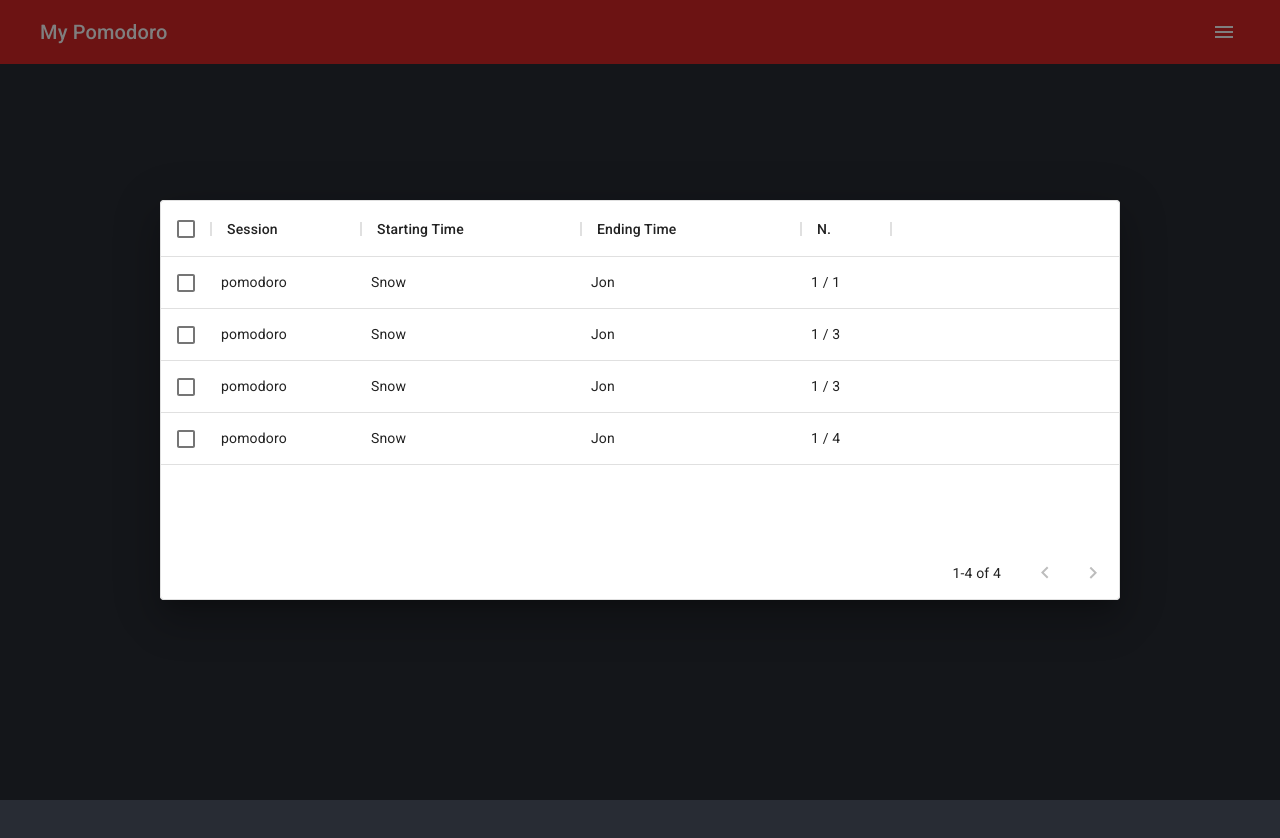
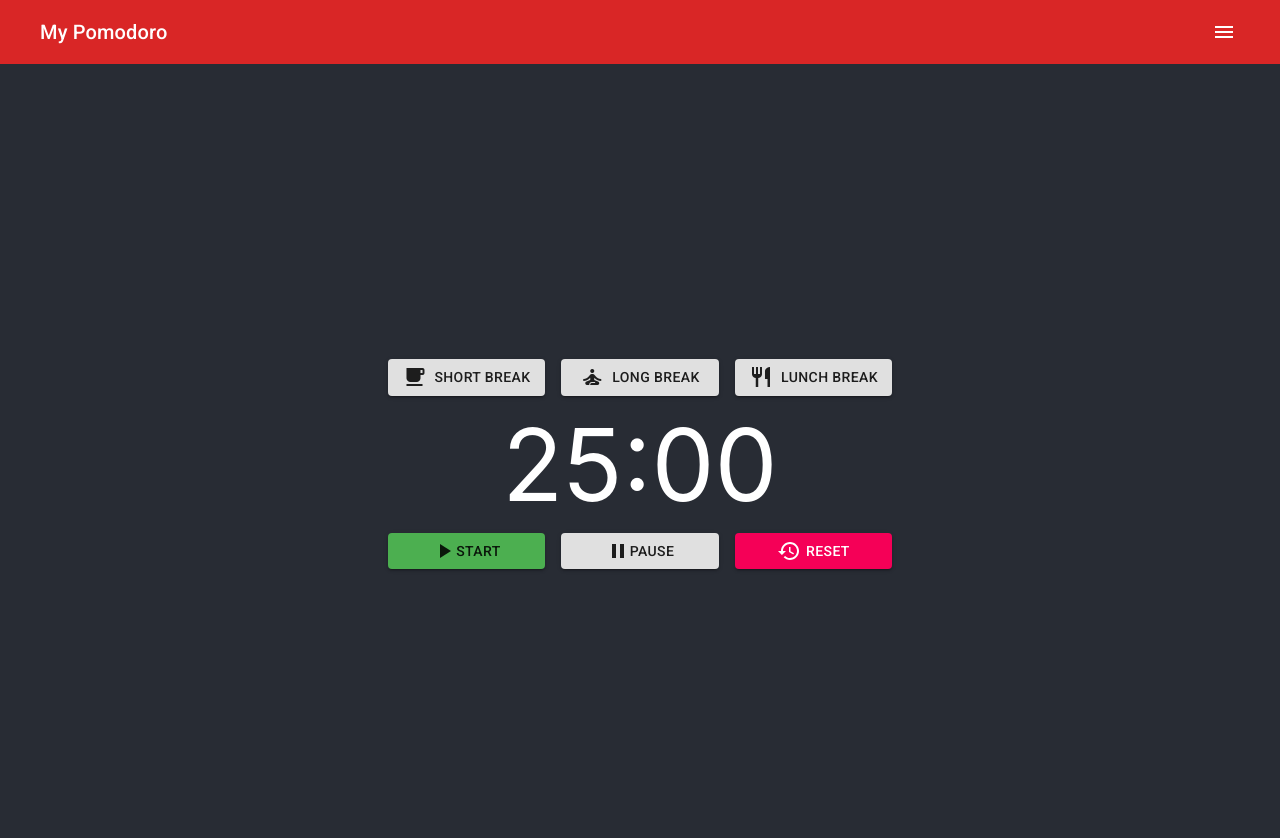
Before and after one commit to giovanizanetti/MY-POMDORO, a React (Create React App) app: page / in a window 1280 px wide. Shown: the top 838 px of the page. Built offline with nearby package versions, Linux system fonts and the light colour scheme.

Commit message:
add modal header with title

```diff
--- a/src/components/Log.js
+++ b/src/components/Log.js
@@ -1,7 +1,9 @@
-import { useEffect, useState } from 'react'
+import { useEffect, useState, useContext } from 'react'
 import { DataGrid } from '@material-ui/data-grid'
-import { Dialog } from '@material-ui/core'
+import { Dialog, DialogTitle } from '@material-ui/core'
 import { makeStyles } from '@material-ui/core/styles'
+import { Context } from '../StoreProvider'
+import { SET_OPEN_LOGS } from '../types'
 
 export const useStyles = makeStyles((theme) => ({}))
 
@@ -49,6 +51,7 @@ const rows = [
 ]
 
 const Log = () => {
+  const [state, dispatch] = useContext(Context)
   const [open, setOpen] = useState(true)
 
   useEffect(() => console.log(localStorage), [])
@@ -61,10 +64,11 @@ const Log = () => {
     <Dialog
       fullWidth={true}
       maxWidth={'md'}
-      onClose={() => setOpen(false)}
+      onClose={() => dispatch({ type: SET_OPEN_LOGS })}
       aria-labelledby='max-width-dialog-title'
-      open={open}
+      open={state.openLogs}
     >
+      <DialogTitle onClose={true}>Logs</DialogTitle>
       <div style={{ height: 400, width: '100%' }}>
         <DataGrid
           rows={rows} //THIS DATA WILL COME FROM LOCAL STORE
```
